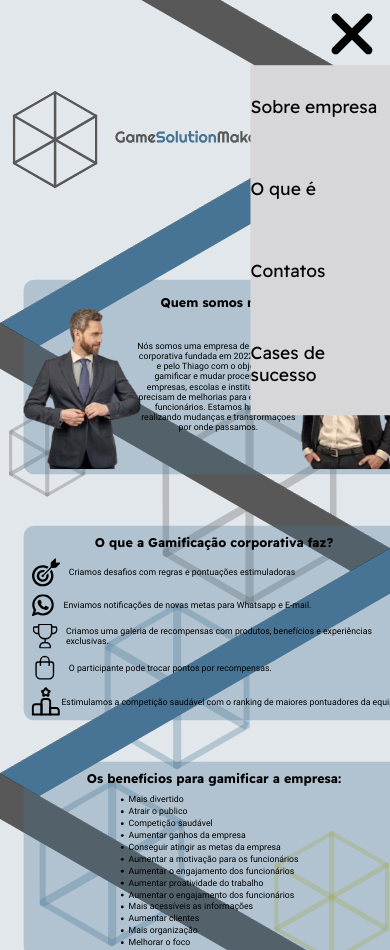
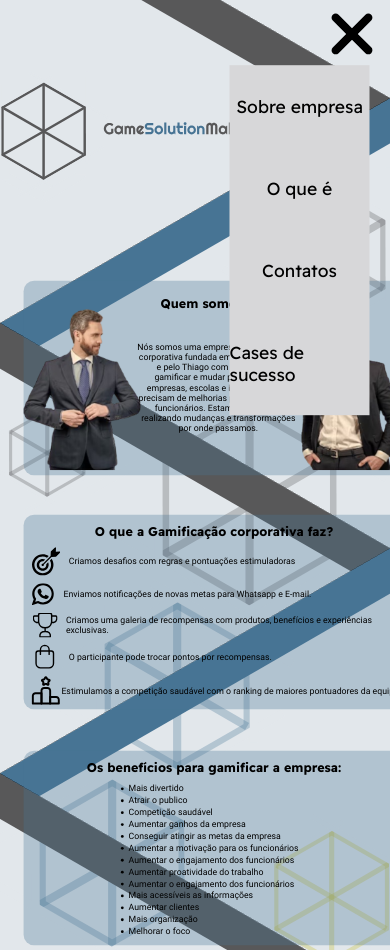
Before and after one commit to vitorhugoutida/gamesolutionmaker, a website: page index.html in a window 390 px wide. Shown: the top 950 px of the page. Drawn offline with Linux system fonts and the light colour scheme.

Commit message:
feat: TERMINOU TUDO

```diff
--- a/style.css
+++ b/style.css
@@ -75,11 +75,13 @@ nav {
 
 .menu {
     height: 100px;
-
-
     display: flex;
     justify-content: center;
-    justify-content: space-between;
+    justify-content: space-around;
+    width: 100vw;
+    position: absolute;
+    top: 0;
+    left: 0;
 
 }
 
@@ -826,6 +828,19 @@ input[type="number"]::-webkit-inner-spin-button {
         display: none;
     }
 
+    header {
+        width: 1920px;
+    }
+
+    .card-quem-somos {
+        top: 100px;
+        position: relative;
+    }
+
+    .card-o-que-é {
+        margin-top: 670px;
+    }
+
 }
 
 @media screen and (max-width: 1740px) {
@@ -1055,14 +1070,14 @@ input[type="number"]::-webkit-inner-spin-button {
 
     .card-quem-somos {
         scale: 80%;
-        margin-top: -310px;
+        margin-top: -412px;
         margin-left: 430px;
 
     }
 
     .card-o-que-é {
         scale: 80%;
-        margin-top: 275px;
+        margin-top: 375px;
         margin-left: -78px;
 
     }
@@ -1519,20 +1534,28 @@ input[type="number"]::-webkit-inner-spin-button {
 @media screen and (max-width: 1024px) {
     .banner-logo {
         scale: 60%;
-        margin-top: -190px;
-
+        margin-top: 100px;
+
+    }
+
+    .banner-logo img {
+        left: -46px;
+        top: 75px;
+        position: absolute;
     }
 
     .card-quem-somos {
         scale: 55%;
-        margin-top: -590px;
+        margin-top: -480px;
         margin-left: 155px;
+        position: relative;
+        top: 629px;
 
     }
 
     .card-o-que-é {
         scale: 55%;
-        margin-top: 35px;
+        margin-top: 665px;
         margin-left: -220px;
 
     }
@@ -1760,14 +1783,15 @@ input[type="number"]::-webkit-inner-spin-button {
 
     .card-quem-somos {
         scale: 60%;
-        margin-top: -700px;
+        margin-top: -580px;
         margin-left: -155px;
+        top: 400px;
 
     }
 
     .card-o-que-é {
         scale: 60%;
-        margin-top: -122px;
+        margin-top: 288px;
         margin-left: -155px;
 
     }
@@ -1916,6 +1940,9 @@ input[type="number"]::-webkit-inner-spin-button {
 
     .banner-logo {
         scale: 25%;
+        top: 100px;
+        position: relative;
+
 
     }
 
@@ -1923,18 +1950,20 @@ input[type="number"]::-webkit-inner-spin-button {
         margin-top: -190px;
         margin-left: 75px;
 
+
     }
 
     .card-quem-somos {
         scale: 35%;
-        margin-top: -820px;
+        margin-top: -580px;
         margin-left: -330px;
+        top: 100px;
 
     }
 
     .card-o-que-é {
         scale: 35%;
-        margin-top: -310px;
+        margin-top: -222px;
         margin-left: -330px;
 
     }
@@ -2070,6 +2099,7 @@ input[type="number"]::-webkit-inner-spin-button {
 
 @media screen and (max-width: 375px) {
 
+
     #menu {
         margin-left: 198px;
     }
@@ -2081,14 +2111,15 @@ input[type="number"]::-webkit-inner-spin-button {
 
     .card-quem-somos {
         scale: 32%;
-        margin-top: -830px;
+        margin-top: -580px;
         margin-left: -355px;
+        top: 50px;
 
     }
 
     .card-o-que-é {
         scale: 32%;
-        margin-top: -337px;
+        margin-top: -290px;
         margin-left: -355px;
 
     }
@@ -2194,8 +2225,9 @@ input[type="number"]::-webkit-inner-spin-button {
 
     .card-quem-somos {
         scale: 28%;
-        margin-top: -845px;
+        margin-top: -580px;
         margin-left: -384px;
+        top: 0px;
 
     }
 
@@ -2299,6 +2331,9 @@ input[type="number"]::-webkit-inner-spin-button {
 
     .logo-e-informações {
         margin-left: -190px;
+    position: relative;
+    scale: 28%;
+    top: 15px;
 
     }
 
@@ -2382,7 +2417,7 @@ input[type="number"]::-webkit-inner-spin-button {
 
     header {
         scale: 60%;
-        margin-top: -162px;
+        margin-top: -260px;
         left: 29px;
         right: -35px;
     }
@@ -2406,12 +2441,15 @@ input[type="number"]::-webkit-inner-spin-button {
     .contatos-p {
         margin-left: -107px;
     }
+    .logo-e-informações {
+        margin-top: -497px;
+    }
 
 }
 
 @media screen and (max-width: 320px) {
     header {
-        margin-top: -192px;
+        margin-top: -290px;
         left: 48px;
         position: absolute;
     }
```
